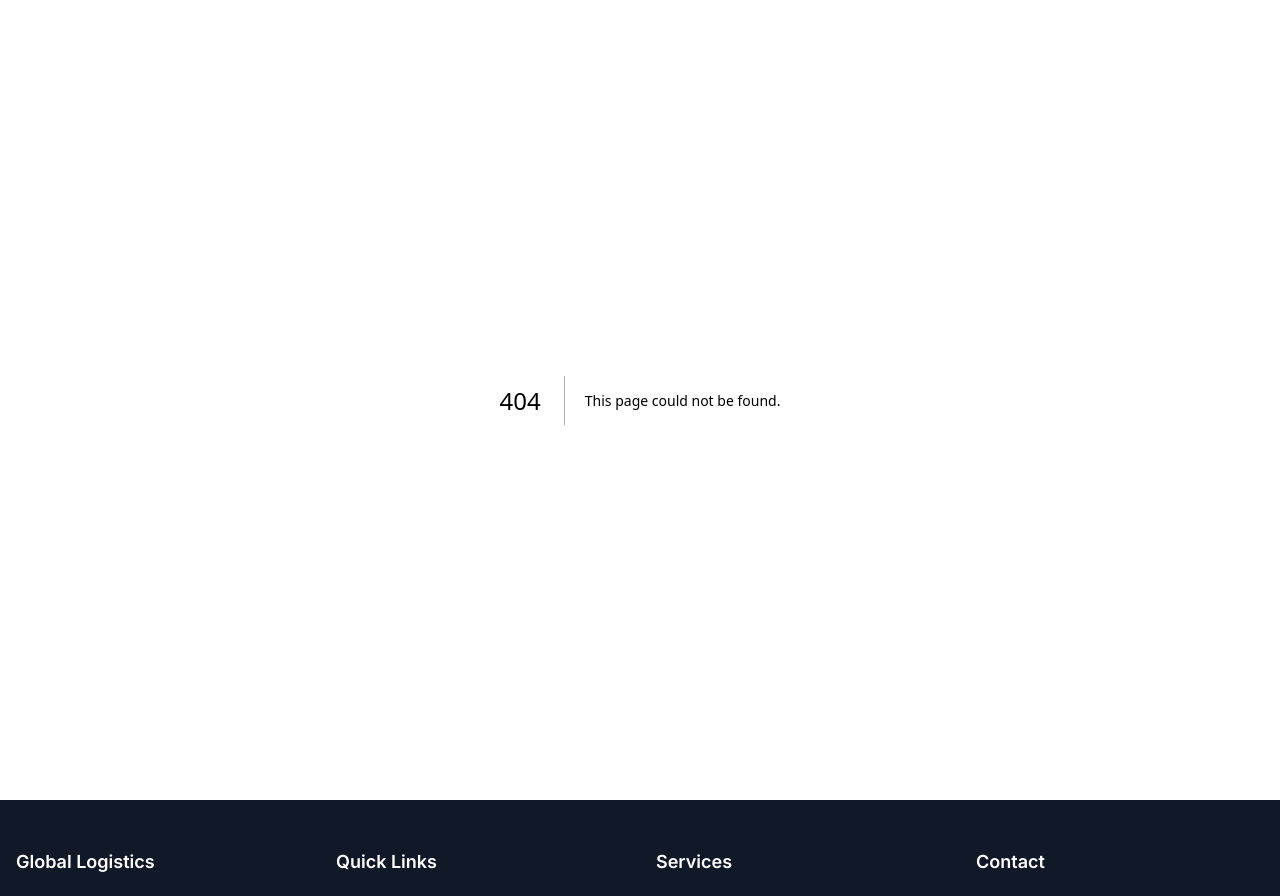
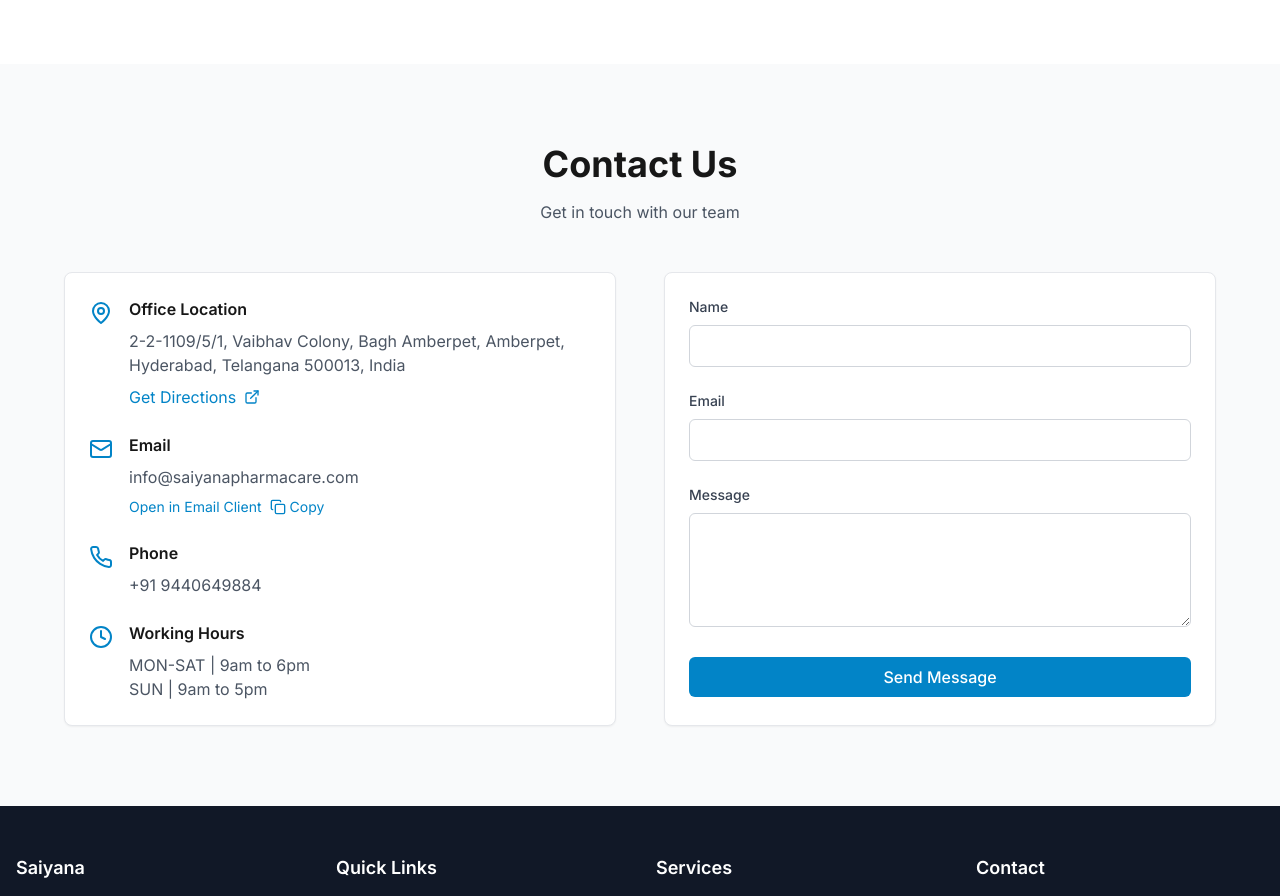
Before and after one commit to Abhinav-Kotta/saiyana-warehouse, a Next.js app in the folder logistics-website/: page /contact in a window 1280 px wide. Before the commit this address had no page. Shown: the top 896 px of the page. Built offline with nearby package versions, Linux system fonts and the light colour scheme.

Commit message:
made contact page changes

```diff
--- /dev/null
+++ b/logistics-website/src/app/contact/page.tsx
@@ -0,0 +1,192 @@
+// src/app/contact/page.tsx
+'use client';
+
+import { useState } from 'react';
+import { Mail, Phone, Clock, MapPin, Copy, ExternalLink } from 'lucide-react';
+import { motion } from 'framer-motion';
+import Button from '@/components/ui/Button';
+import Card from '@/components/ui/Card';
+
+export default function ContactPage() {
+  const [copySuccess, setCopySuccess] = useState(false);
+  const [formState, setFormState] = useState({
+    name: '',
+    email: '',
+    message: '',
+  });
+
+  const emailAddress = 'info@saiyanapharmacare.com';
+  const phoneNumber = '+91 9440649884';
+  const address = '2-2-1109/5/1, Vaibhav Colony, Bagh Amberpet, Amberpet, Hyderabad, Telangana 500013, India';
+  const googleMapsUrl = 'https://www.google.com/maps/search/?api=1&query=Saiyana+Pharmacare+Hyderabad';
+
+  const handleCopyEmail = async () => {
+    try {
+      await navigator.clipboard.writeText(emailAddress);
+      setCopySuccess(true);
+      setTimeout(() => setCopySuccess(false), 2000);
+    } catch (err) {
+      console.error('Failed to copy email:', err);
+    }
+  };
+
+  const handleSubmit = async (e: React.FormEvent) => {
+    e.preventDefault();
+    console.log('Form submitted:', formState);
+  };
+
+  return (
+    <div className="min-h-screen pt-16">
+      <section className="py-20 bg-gray-50">
+        <div className="container mx-auto px-4">
+          <motion.div
+            initial={{ opacity: 0, y: 20 }}
+            animate={{ opacity: 1, y: 0 }}
+            className="max-w-6xl mx-auto"
+          >
+            <div className="text-center mb-12">
+              <h1 className="text-4xl font-bold mb-4">Contact Us</h1>
+              <p className="text-gray-600">Get in touch with our team</p>
+            </div>
+
+            <div className="grid lg:grid-cols-2 gap-12">
+              {/* Contact Information */}
+              <div className="space-y-8">
+                <Card className="p-6">
+                  <div className="space-y-6">
+                    <div className="flex items-start space-x-4">
+                      <MapPin className="w-6 h-6 text-primary-600 mt-1 flex-shrink-0" />
+                      <div>
+                        <h3 className="font-semibold mb-2">Office Location</h3>
+                        <p className="text-gray-600 mb-2">{address}</p>
+                        <a
+                          href={googleMapsUrl}
+                          target="_blank"
+                          rel="noopener noreferrer"
+                          className="inline-flex items-center text-primary-600 hover:text-primary-700"
+                        >
+                          Get Directions
+                          <ExternalLink className="w-4 h-4 ml-2" />
+                        </a>
+                      </div>
+                    </div>
+
+                    <div className="flex items-start space-x-4">
+                      <Mail className="w-6 h-6 text-primary-600 mt-1 flex-shrink-0" />
+                      <div>
+                        <h3 className="font-semibold mb-2">Email</h3>
+                        <div className="space-y-2">
+                          <p className="text-gray-600">{emailAddress}</p>
+                          <div className="flex space-x-2">
+                            <a
+                              href={`mailto:${emailAddress}`}
+                              className="text-sm text-primary-600 hover:text-primary-700"
+                            >
+                              Open in Email Client
+                            </a>
+                            <button
+                              onClick={handleCopyEmail}
+                              className="inline-flex items-center text-sm text-primary-600 hover:text-primary-700"
+                            >
+                              <Copy className="w-4 h-4 mr-1" />
+                              {copySuccess ? 'Copied!' : 'Copy'}
+                            </button>
+                          </div>
+                        </div>
+                      </div>
+                    </div>
+
+                    <div className="flex items-start space-x-4">
+                      <Phone className="w-6 h-6 text-primary-600 mt-1 flex-shrink-0" />
+                      <div>
+                        <h3 className="font-semibold mb-2">Phone</h3>
+                        <a
+                          href={`tel:${phoneNumber}`}
+                          className="text-gray-600 hover:text-primary-600"
+                        >
+                          {phoneNumber}
+                        </a>
+                      </div>
+                    </div>
+
+                    <div className="flex items-start space-x-4">
+                      <Clock className="w-6 h-6 text-primary-600 mt-1 flex-shrink-0" />
+                      <div>
+                        <h3 className="font-semibold mb-2">Working Hours</h3>
+                        <p className="text-gray-600">MON-SAT | 9am to 6pm</p>
+                        <p className="text-gray-600">SUN | 9am to 5pm</p>
+                      </div>
+                    </div>
+                  </div>
+                </Card>
+              </div>
+
+              {/* Contact Form */}
+              <Card className="p-6">
+                <form onSubmit={handleSubmit} className="space-y-6">
+                  <div>
+                    <label
+                      htmlFor="name"
+                      className="block text-sm font-medium text-gray-700 mb-2"
+                    >
+                      Name
+                    </label>
+                    <input
+                      type="text"
+                      id="name"
+                      className="w-full px-4 py-2 border border-gray-300 rounded-md focus:ring-primary-500 focus:border-primary-500"
+                      value={formState.name}
+                      onChange={(e) =>
+                        setFormState((prev) => ({ ...prev, name: e.target.value }))
+                      }
+                      required
+                    />
+                  </div>
+                  <div>
+                    <label
+                      htmlFor="email"
+                      className="block text-sm font-medium text-gray-700 mb-2"
+                    >
+                      Email
+                    </label>
+                    <input
+                      type="email"
+                      id="email"
+                      className="w-full px-4 py-2 border border-gray-300 rounded-md focus:ring-primary-500 focus:border-primary-500"
+                      value={formState.email}
+                      onChange={(e) =>
+                        setFormState((prev) => ({ ...prev, email: e.target.value }))
+                      }
+                      required
+                    />
+                  </div>
+                  <div>
+                    <label
+                      htmlFor="message"
+                      className="block text-sm font-medium text-gray-700 mb-2"
+                    >
+                      Message
+                    </label>
+                    <textarea
+                      id="message"
+                      rows={4}
+                      className="w-full px-4 py-2 border border-gray-300 rounded-md focus:ring-primary-500 focus:border-primary-500"
+                      value={formState.message}
+                      onChange={(e) =>
+                        setFormState((prev) => ({ ...prev, message: e.target.value }))
+                      }
+                      required
+                    />
+                  </div>
+                  <Button type="submit" className="w-full">
+                    Send Message
+                  </Button>
+                </form>
+              </Card>
+            </div>
+          </motion.div>
+        </div>
+      </section>
+    </div>
+  );
+}
--- a/logistics-website/src/app/layout.tsx
+++ b/logistics-website/src/app/layout.tsx
@@ -7,8 +7,15 @@ import "./globals.css";
 const inter = Inter({ subsets: ["latin"] });
 
 export const metadata: Metadata = {
-  title: "Global Logistics Solutions",
-  description: "Professional warehousing and logistics services",
+  title: "Saiyana - Pharmaceutical Care Solutions",
+  description: "Professional pharmaceutical care and distribution services. Located in Hyderabad, providing quality healthcare solutions across India.",
+  keywords: "pharmaceutical, healthcare, medicine distribution, Hyderabad, pharmaceutical care",
+  authors: [{ name: "Saiyana" }],
+  openGraph: {
+    title: "Saiyana - Pharmaceutical Care Solutions",
+    description: "Professional pharmaceutical care and distribution services in Hyderabad",
+    type: "website",
+  }
 };
 
 export default function RootLayout({
--- a/logistics-website/src/components/layout/Footer.tsx
+++ b/logistics-website/src/components/layout/Footer.tsx
@@ -1,31 +1,33 @@
+import Link from 'next/link';
+
 export default function Footer() {
   return (
     <footer className="bg-gray-900 text-white py-12">
       <div className="container mx-auto px-4">
         <div className="grid md:grid-cols-4 gap-8">
           <div>
-              <h3 className="text-lg font-semibold mb-4">Global Logistics</h3>
+            <h3 className="text-lg font-semibold mb-4">Saiyana</h3>
             <p className="text-gray-400">
-                Your trusted partner in global logistics and warehousing solutions.
+              Your trusted partner in pharmaceutical care and solutions.
             </p>
           </div>
           <div>
             <h3 className="text-lg font-semibold mb-4">Quick Links</h3>
             <ul className="space-y-2">
               <li>
-                  <a href="#" className="text-gray-400 hover:text-white">
+                <Link href="/about" className="text-gray-400 hover:text-white">
                   About Us
-                  </a>
+                </Link>
               </li>
               <li>
-                  <a href="#" className="text-gray-400 hover:text-white">
+                <Link href="/services" className="text-gray-400 hover:text-white">
                   Services
-                  </a>
+                </Link>
               </li>
               <li>
-                  <a href="#" className="text-gray-400 hover:text-white">
+                <Link href="/contact" className="text-gray-400 hover:text-white">
                   Contact
-                  </a>
+                </Link>
               </li>
             </ul>
           </div>
@@ -33,33 +35,45 @@ export default function Footer() {
             <h3 className="text-lg font-semibold mb-4">Services</h3>
             <ul className="space-y-2">
               <li>
-                  <a href="#" className="text-gray-400 hover:text-white">
-                    Warehousing
-                  </a>
+                <Link href="/services" className="text-gray-400 hover:text-white">
+                  Pharmaceutical Care
+                </Link>
               </li>
               <li>
-                  <a href="#" className="text-gray-400 hover:text-white">
+                <Link href="/services" className="text-gray-400 hover:text-white">
                   Distribution
-                  </a>
+                </Link>
               </li>
               <li>
-                  <a href="#" className="text-gray-400 hover:text-white">
+                <Link href="/services" className="text-gray-400 hover:text-white">
                   Supply Chain
-                  </a>
+                </Link>
               </li>
             </ul>
           </div>
           <div>
             <h3 className="text-lg font-semibold mb-4">Contact</h3>
             <ul className="space-y-2 text-gray-400">
-                <li>1234 Logistics Way</li>
-                <li>contact@globallogistics.com</li>
-                <li>+1 (555) 123-4567</li>
+              <li>2-2-1109/5/1, Vaibhav Colony</li>
+              <li>Bagh Amberpet, Hyderabad</li>
+              <li>Telangana 500013, India</li>
+              <li>
+                <a href="mailto:info@saiyanapharmacare.com" className="hover:text-white">
+                  info@saiyanapharmacare.com
+                </a>
+              </li>
+              <li>
+                <a href="tel:+919440649884" className="hover:text-white">
+                  +91 9440649884
+                </a>
+              </li>
+              <li>MON-SAT | 9am to 6pm</li>
+              <li>SUN | 9am to 5pm</li>
             </ul>
           </div>
         </div>
         <div className="border-t border-gray-800 mt-8 pt-8 text-center text-gray-400">
-            <p>&copy; {new Date().getFullYear()} Global Logistics. All rights reserved.</p>
+          <p>&copy; {new Date().getFullYear()} Saiyana. All rights reserved.</p>
         </div>
       </div>
     </footer>
--- a/logistics-website/src/components/layout/Header.tsx
+++ b/logistics-website/src/components/layout/Header.tsx
@@ -37,7 +37,7 @@ export default function Header() {
               scrolled ? 'text-primary-600' : 'text-white'
             }`}
           >
-            Global Logistics
+            Saiyana
           </Link>
 
           <div className="hidden md:flex items-center space-x-8">
```
Lines whose indentation alone changed are shown as unchanged.
